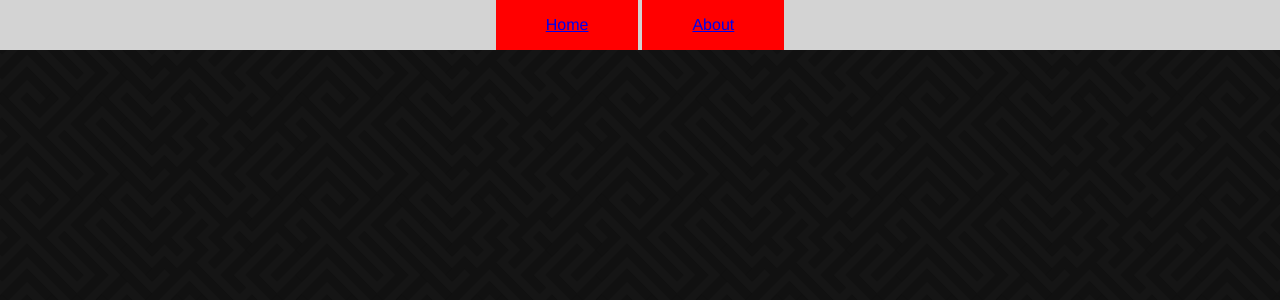
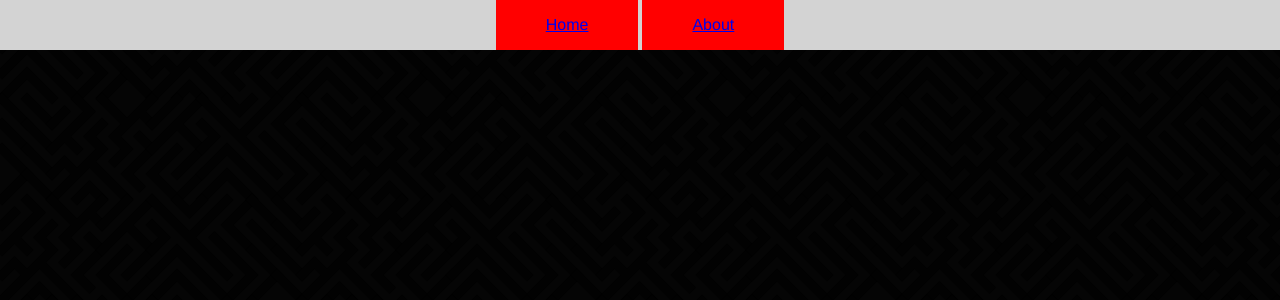
Before and after one commit to deanveloper/website-next, a Vue app: page / in a window 1280 px wide. Shown: the top 300 px of the page. Built offline with nearby package versions, Linux system fonts and the light colour scheme.

Commit message:
update styling

```diff
--- a/src/App.vue
+++ b/src/App.vue
@@ -1,23 +1,28 @@
 <template>
 	<div id="app">
-		<div class="background" v-html="beans"></div>
+		<div class="background" v-html="bgWord"></div>
 		<Navbar :links="links" />
 		<router-view />
 	</div>
 </template>
 
 <script lang="ts">
+import 'vue-router';
 import { Component, Vue } from "vue-property-decorator";
 import HelloWorld from "./components/HelloWorld.vue";
 import Navbar from "./components/Navbar.vue";
 
 @Component({
-	components: { HelloWorld, Navbar }
+	components: { HelloWorld, Navbar },
 })
 export default class App extends Vue {
 	public links: Array<{ name: string; url: string; defClass?: string }> = [];
 
-	public beans: string = "beans&ZeroWidthSpace;".repeat(3000);
+	public bgWord: string = "beans"
+		.split("")
+		.join("&ZeroWidthSpace;")
+		.concat("&ZeroWidthSpace;")
+		.repeat(2000);
 
 	created() {
 		this.links = this!.$router!.options!.routes!.map((route) => {
@@ -31,7 +36,8 @@
 </script>
 
 <style lang="scss">
-html, body {
+html,
+body {
 	padding: 0;
 	margin: 0;
 
@@ -50,22 +56,21 @@
 @font-face {
 	font-family: mazeletter;
 
-    src: url('./assets/mazeletter-path.eot');
+	src: url("./assets/mazeletter-path.eot");
 
-    src: url('./assets/mazeletter-path.eot') format('embedded-opentype'),
-         url('./assets/mazeletter-path.woff') format('woff'),
-         url('./assets/mazeletter-path.woff2') format('woff2'),
-         url('./assets/mazeletter-path.ttf') format('truetype'),
-         url('./assets/mazeletter-path.svg') format('svg');
+	src: url("./assets/mazeletter-path.eot") format("embedded-opentype"),
+		url("./assets/mazeletter-path.woff") format("woff"),
+		url("./assets/mazeletter-path.woff2") format("woff2"),
+		url("./assets/mazeletter-path.ttf") format("truetype"),
+		url("./assets/mazeletter-path.svg") format("svg");
 
-    font-weight: normal;
-    font-style: normal;
+	font-weight: normal;
+	font-style: normal;
 }
 
 .background {
 	position: fixed;
-	width: 200%;
-	height: 100%;
+	width: 125%;
 	z-index: -1;
 	user-select: none;
 
@@ -74,8 +79,8 @@
 	font-size: 100px;
 	line-height: 101px;
 
-	background: #151515;
-	color: #111;
+	background: #050505;
+	color: #020202;
 
 	font-weight: bold;
 }
```
Also changed, not shown: src/assets/logo.png (deleted).
